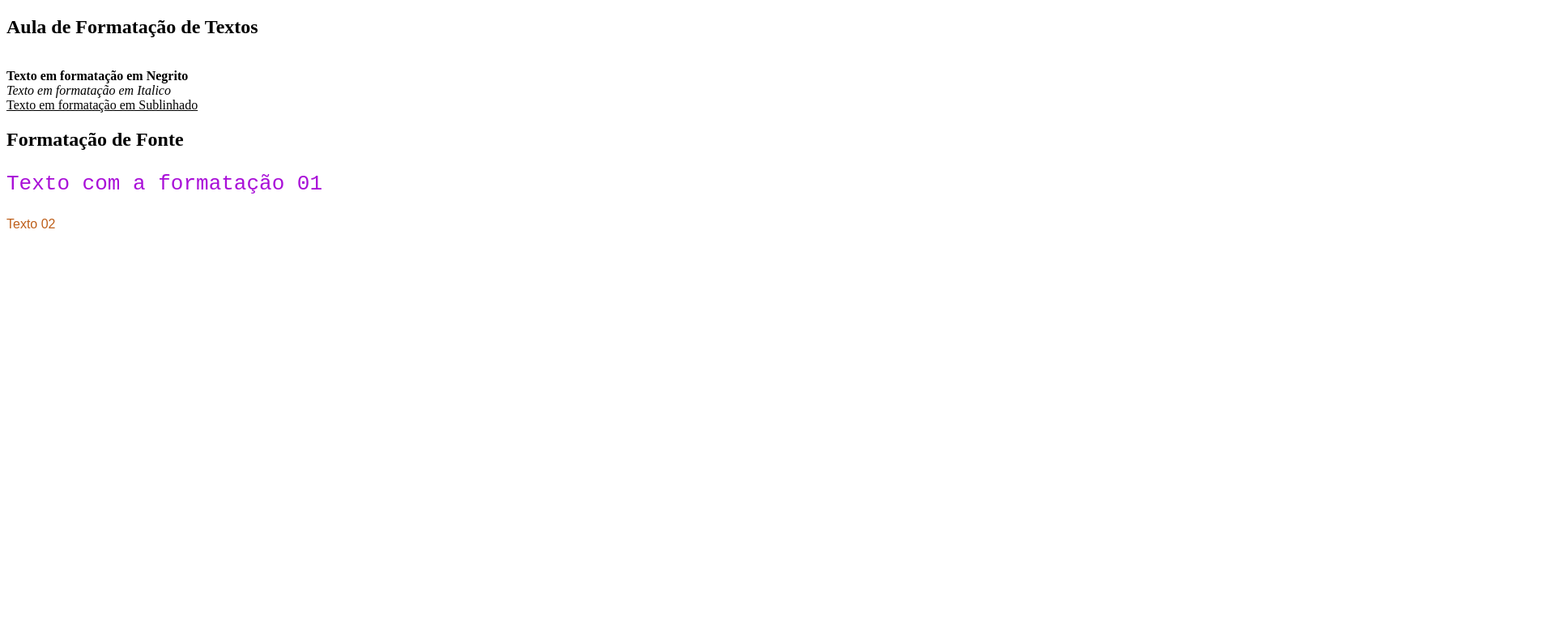
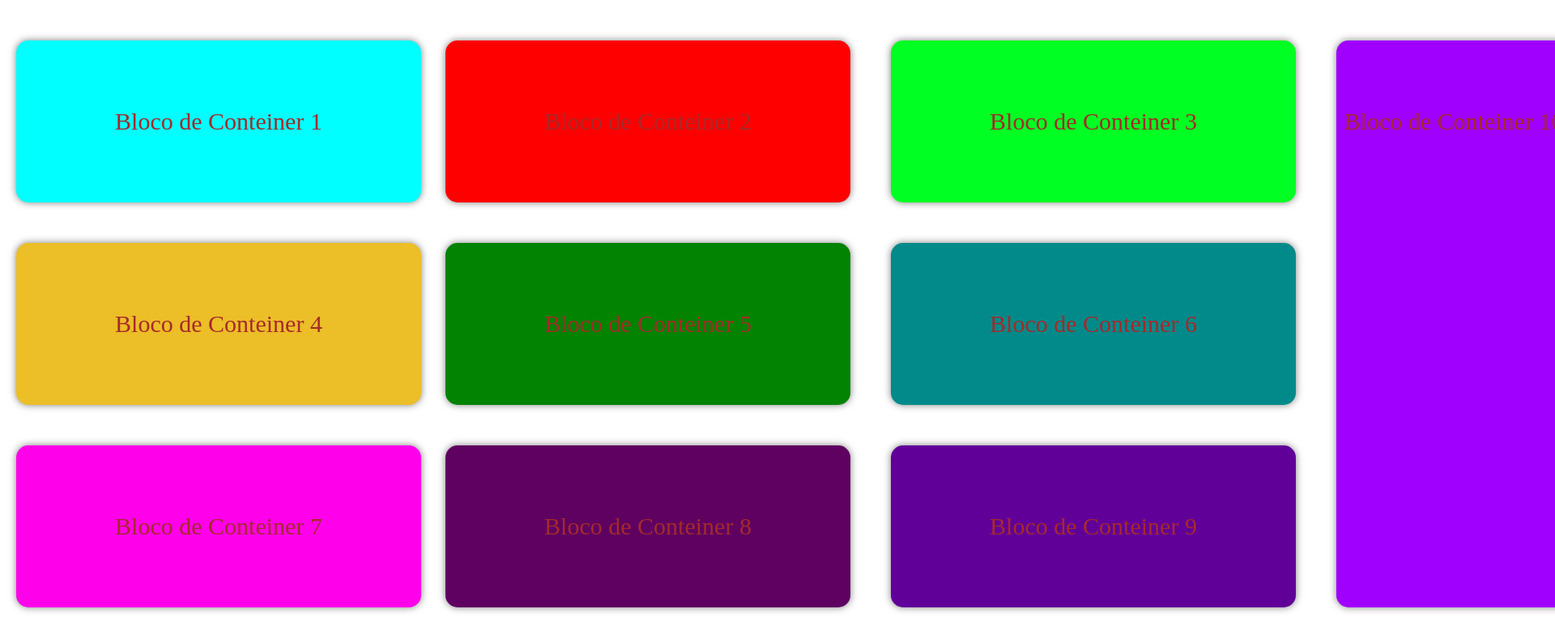
Before and after one commit to gabrielferreira90/HtmlCss, a plain HTML site: page aula04.html in a window 1280 px wide. Shown: the whole page at 81% size, 1920 px wide, since content can reach past the window. Drawn offline with Linux system fonts and the light colour scheme.

Commit message:
Add files via upload

```diff
--- a/aula04.html
+++ b/aula04.html
@@ -3,23 +3,166 @@
 <head>
     <meta charset="UTF-8">
     <meta name="viewport" content="width=device-width, initial-scale=1.0">
-    <title> Formatação de Textos </title>
+    <title> Aula Aprendendo DIVS </title>
+    <style>
+        .conteiner1{
+            width: 500px;
+            height: 200px;
+            background-color: aqua;
+            border-radius: 15px;
+            box-shadow: 0 0 10px rgba(0, 0, 0, 0.5);
+            text-align: center;
+            line-height: 200px;
+            color: brown;
+            font-size: 30px;
+            position: absolute;
+            top: 50px;
+            left: 20px;
+
+        }
+        .conteiner2{
+            width: 500px;
+            height: 200px;
+            background-color: rgb(255, 0, 0);
+            border-radius: 15px;
+            box-shadow: 0 0 10px rgba(0, 0, 0, 0.5);
+            text-align: center;
+            line-height: 200px;
+            color: brown;
+            font-size: 30px;
+            position: absolute;
+            top: 50px;
+            left: 550px
+        }
+        .conteiner3{
+            width: 500px;
+            height: 200px;
+            background-color: rgb(0, 255, 34);
+            border-radius: 15px;
+            box-shadow: 0 0 10px rgba(0, 0, 0, 0.5);
+            text-align: center;
+            line-height: 200px;
+            color: brown;
+            font-size: 30px;
+            position: absolute;
+            top: 50px;
+            left: calc(22*50px)
+        }
+        .conteiner4{
+            width: 500px;
+            height: 200px;
+            background-color: rgb(236, 190, 39);
+            border-radius: 15px;
+            box-shadow: 0 0 10px rgba(0, 0, 0, 0.5);
+            text-align: center;
+            line-height: 200px;
+            color: brown;
+            font-size: 30px;
+            position: absolute;
+            top: 300px;
+            left: 20px;
+        }
+        .conteiner5{
+            width: 500px;
+            height: 200px;
+            background-color: rgb(2, 131, 2);
+            border-radius: 15px;
+            box-shadow: 0 0 10px rgba(0, 0, 0, 0.5);
+            text-align: center;
+            line-height: 200px;
+            color: brown;
+            font-size: 30px;
+            position: absolute;
+            top: 300px;
+            left: calc(11*50px)
+        }
+        .conteiner6{
+            width: 500px;
+            height: 200px;
+            background-color: rgb(2, 138, 138);
+            border-radius: 15px;
+            box-shadow: 0 0 10px rgba(0, 0, 0, 0.5);
+            text-align: center;
+            line-height: 200px;
+            color: brown;
+            font-size: 30px;
+            position: absolute;
+            top: 300px;
+            left: calc(22*50px);
+        }
+        .conteiner7{
+            width: 500px;
+            height: 200px;
+            background-color: rgb(255, 0, 234);
+            border-radius: 15px;
+            box-shadow: 0 0 10px rgba(0, 0, 0, 0.5);
+            text-align: center;
+            line-height: 200px;
+            color: brown;
+            font-size: 30px;
+            position: absolute;
+            top: 550px;
+            left: 20px;
+        }
+        .conteiner8{
+            width: 500px;
+            height: 200px;
+            background-color: rgb(94, 1, 97);
+            border-radius: 15px;
+            box-shadow: 0 0 10px rgba(0, 0, 0, 0.5);
+            text-align: center;
+            line-height: 200px;
+            color: brown;
+            font-size: 30px;
+            position: absolute;
+            top: 550px;
+            left: calc(11*50px);
+        }
+        .conteiner9{
+            width: 500px;
+            height: 200px;
+            background-color: rgb(97, 0, 153);
+            border-radius: 15px;
+            box-shadow: 0 0 10px rgba(0, 0, 0, 0.5);
+            text-align: center;
+            line-height: 200px;
+            color: brown;
+            font-size: 30px;
+            position: absolute;
+            top: 550px;
+            left: calc(22*50px);
+        }
+        .conteiner10{
+            width: 290px;
+            height: 700px;
+            background-color: rgb(160, 0, 253);
+            border-radius: 15px;
+            box-shadow: 0 0 10px rgba(0, 0, 0, 0.5);
+            text-align:center;
+            line-height: 200px;
+            color: brown;
+            font-size: 30px;
+            position: absolute;
+            top: 50px;
+            left: calc(33*50px);
+        }
+
+
+
+    </style>
 </head>
 <body>
 
-    <h2> Aula de Formatação de Textos </h2>
-
-    <br>
-
-    <b> Texto em formatação em Negrito</b> <br>
-    <i> Texto em formatação em Italico</i> <br>
-    <u> Texto em formatação em Sublinhado</u> <br>
-
-    <h2> Formatação de Fonte </h2>
-
-    <p style="font-family: 'Courier New', Courier, monospace;font-size: 26px;  color: rgb(169, 15, 216);">Texto com a formatação 01 </p>
-    <p style="font-family: fantasy; font-size: 16px; color: rgb(190, 95, 26);"> Texto 02 </p>
-
+    <div class="conteiner1"> Bloco de Conteiner 1 </div>
+    <div class="conteiner2"> Bloco de Conteiner 2 </div>
+    <div class="conteiner3"> Bloco de Conteiner 3 </div>
+    <div class="conteiner4"> Bloco de Conteiner 4 </div>
+    <div class="conteiner5"> Bloco de Conteiner 5 </div>
+    <div class="conteiner6"> Bloco de Conteiner 6 </div>
+    <div class="conteiner7"> Bloco de Conteiner 7 </div>
+    <div class="conteiner8"> Bloco de Conteiner 8 </div>
+    <div class="conteiner9"> Bloco de Conteiner 9 </div>
+    <div class="conteiner10"> Bloco de Conteiner 10 </div>
 
 
 </body>
```
